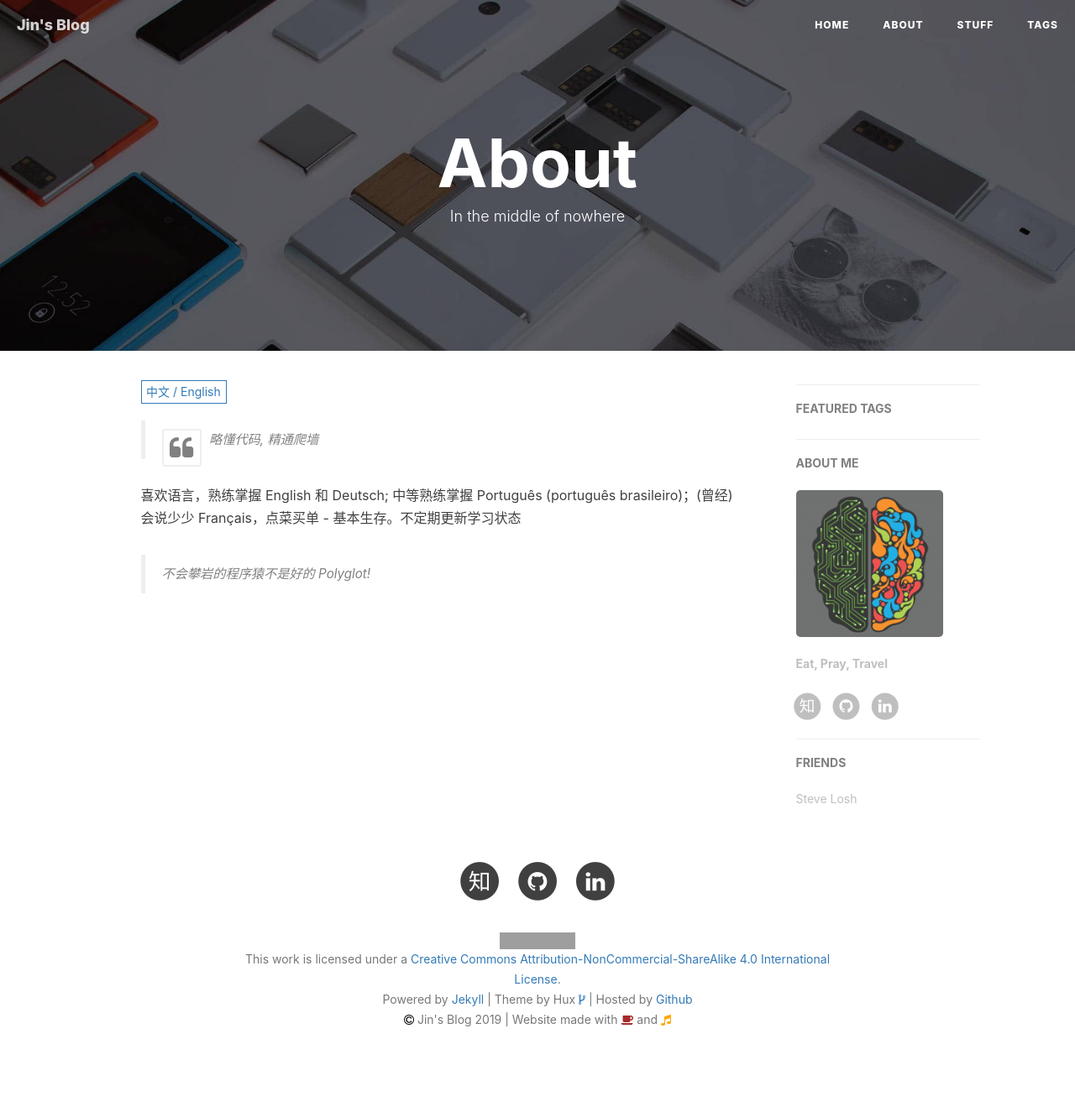
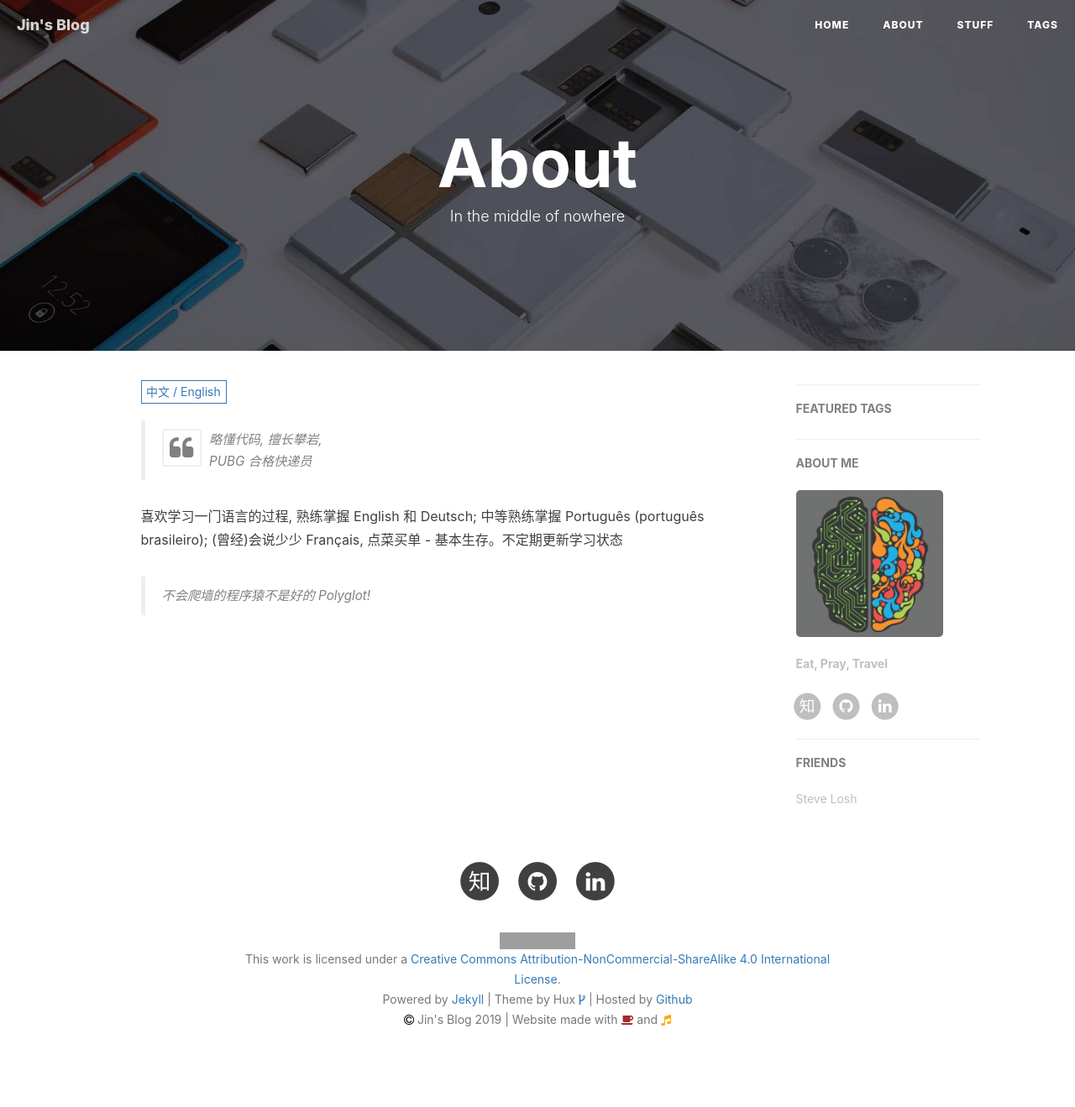
Before and after one commit to yanxxjin/yanxxjin.github.io, a Jekyll site: the page built from about.html, in a window 1280 px wide. Shown: the whole page at 84% size. Built offline with Jekyll 4.4.1, drawn with Linux system fonts in a browser that asks for light colours; nearby versions of some CDN libraries; comment, search, counter and statistics services are not loaded; grey boxes are pictures that could not be loaded.

Commit message:
Update about.html

```diff
--- a/about.html
+++ b/about.html
@@ -15,11 +15,12 @@
 <div class="zh post-container">
 
     <!--copied from markdown -->
-    <blockquote><p><i class="fa fa-quote-left fa-2x fa-pull-left fa-border" aria-hidden="true"></i>略懂代码, 精通爬墙</p></blockquote>
+    <blockquote><p><i class="fa fa-quote-left fa-2x fa-pull-left fa-border" aria-hidden="true"></i>略懂代码, 擅长攀岩,</br>
+        PUBG 合格快递员</p></blockquote>
 
-    <p>喜欢语言，熟练掌握 English 和 Deutsch; 中等熟练掌握 Português (português brasileiro)；(曾经)会说少少 Français，点菜买单 - 基本生存。不定期更新学习状态</p>
+    <p>喜欢学习一门语言的过程, 熟练掌握 English 和 Deutsch; 中等熟练掌握 Português (português brasileiro); (曾经)会说少少 Français, 点菜买单 - 基本生存。不定期更新学习状态</p>
 
-    <blockquote><p> 不会攀岩的程序猿不是好的 Polyglot! </p></blockquote>
+    <blockquote><p> 不会爬墙的程序猿不是好的 Polyglot! </p></blockquote>
 
 
 
@@ -28,14 +29,13 @@
 
 <!-- English Version -->
 <div class="en post-container">
-    <blockquote><p><i class="fa fa-quote-left fa-2x fa-pull-left fa-border" aria-hidden="true"></i>Just another programmer, <br>
-    working to be a polyglot </p></blockquote>
+    <blockquote><p><i class="fa fa-quote-left fa-2x fa-pull-left fa-border" aria-hidden="true"></i>Yet another dev</p></blockquote>
 
     <p>Olá, my name's <strong>Jin</strong>. </p>
 
     <p>I work with HTML, CSS, JavaScript, and Python to create beautiful, functional web pages.</p>
 
-    <p>Can't wait till I get to the point where I can put together all what I'm learning to good use - but for now, I'm having fun learning the basics!</p>
+    <p>Working till I get to the point where I can put together all what I'm learning to good use - but for now, I'm having fun learning the basics!</p>
 
     <blockquote><p>Some say the world is big. Some say small.<br>
     I'd say that my world grows and becomes richer with every languages that I've learned<br>
```
